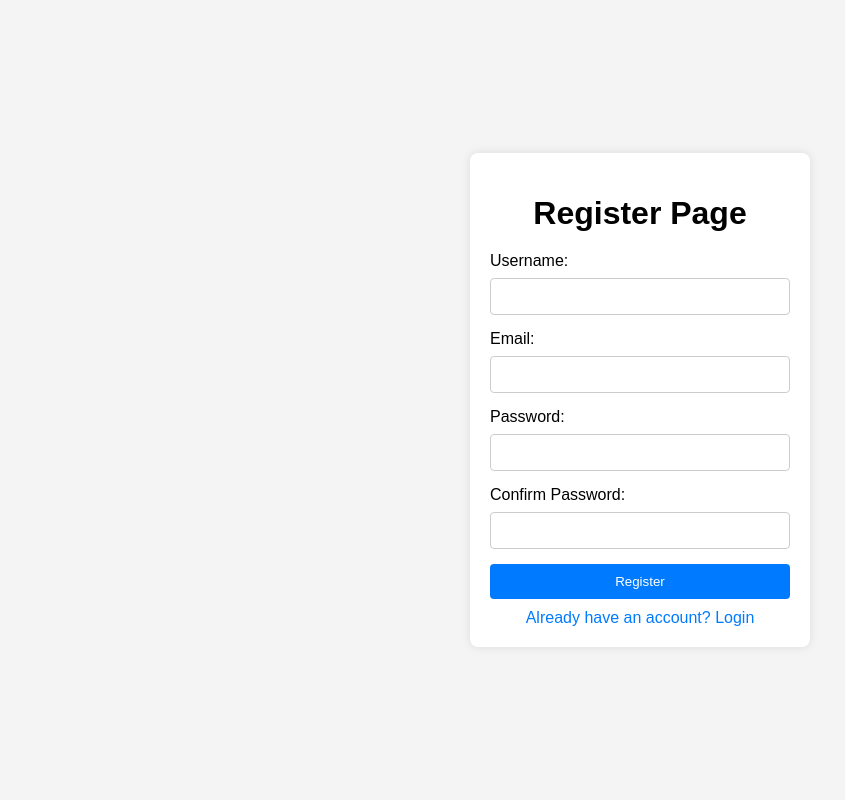
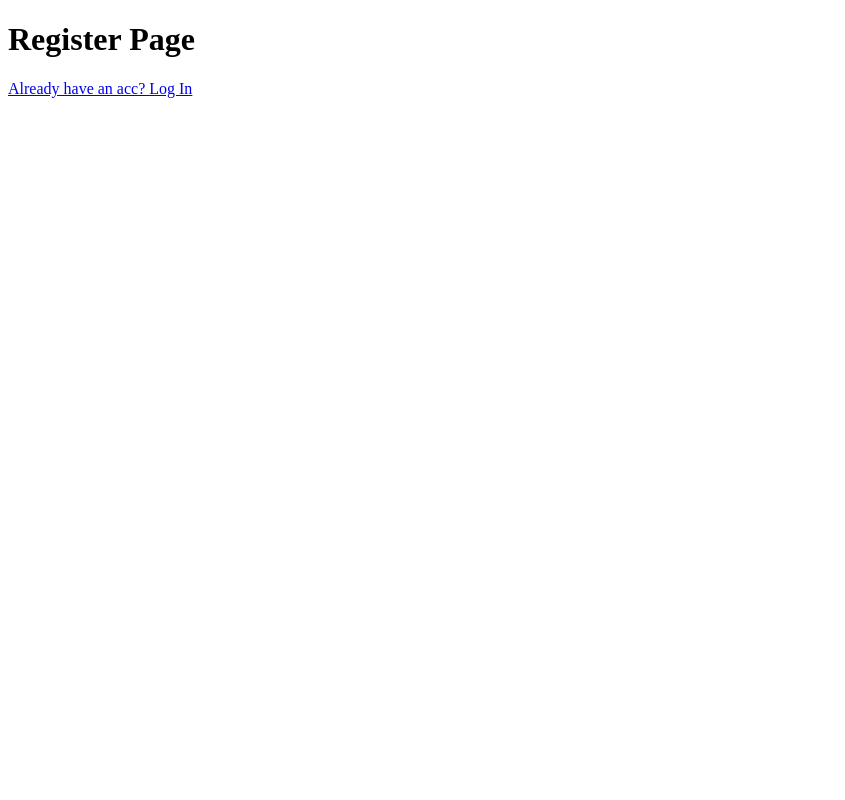
Before and after one commit to Genti1bytyqi/IS_PasswordManager, a Flask app: page /register in a window 1280 px wide. Shown: the whole page, without its empty margins (0-845 px from the left). Run offline with Flask 3, Linux system fonts and the light colour scheme.

Commit message:
Revert "GUI-PMA:Created frontend part ' Login and Register page'"

```diff
--- a/app/main.py
+++ b/app/main.py
@@ -1,11 +1,11 @@
 from flask import Flask
-# from flask import SQLAlchemy
+from flask_sqlalchemy import SQLAlchemy
 
 app = Flask(__name__)
 app.config['SQLALCHEMY_DATABASE_URI'] = 'sqlite:///Password_manager.db'
 app.config['SQLALCHEMY_TRACK_MODIFICATIONS'] = False
 
-# db = SQLAlchemy(app)
+db = SQLAlchemy(app)
 
 # Import routes after initializing app and db
 from route import *
--- a/app/templates/register.html
+++ b/app/templates/register.html
@@ -3,79 +3,11 @@
 <head>
     <meta charset="UTF-8">
     <meta name="viewport" content="width=device-width, initial-scale=1.0">
-    <title>Register Page</title>
-    <style>
-        body {
-            font-family: Arial, sans-serif;
-            background-color: #f4f4f4;
-            display: flex;
-            justify-content: center;
-            align-items: center;
-            height: 100vh;
-            margin: 0;
-        }
-        .container {
-            background-color: #fff;
-            padding: 20px;
-            border-radius: 8px;
-            box-shadow: 0 0 10px rgba(0, 0, 0, 0.1);
-            width: 300px;
-            text-align: center;
-        }
-        h1 {
-            margin-bottom: 20px;
-        }
-        label {
-            display: block;
-            margin-bottom: 8px;
-            text-align: left;
-        }
-        input[type="text"], input[type="password"], input[type="email"] {
-            width: 100%;
-            padding: 10px;
-            margin-bottom: 15px;
-            border: 1px solid #ccc;
-            border-radius: 4px;
-            box-sizing: border-box;
-        }
-        button {
-            background-color: #007bff;
-            color: white;
-            padding: 10px 20px;
-            border: none;
-            border-radius: 4px;
-            cursor: pointer;
-            width: 100%;
-        }
-        button:hover {
-            background-color: #0056b3;
-        }
-        a {
-            display: block;
-            margin-top: 10px;
-            color: #007bff;
-            text-decoration: none;
-        }
-        a:hover {
-            text-decoration: underline;
-        }
-    </style>
+    <title>register-page</title>
 </head>
 <body>
-    <div class="container">
-        <h1>Register Page</h1>
-        <form action="{{ url_for('register') }}" method="POST">
-            <label for="username">Username:</label>
-            <input type="text" id="username" name="username" required>
-            <label for="email">Email:</label>
-            <input type="email" id="email" name="email" required>
-            <label for="password">Password:</label>
-            <input type="password" id="password" name="password" required>
-            <label for="confirm_password">Confirm Password:</label>
-            <input type="password" id="confirm_password" name="confirm_password" required>
-            <button type="submit">Register</button>
-        </form>
-        <a href="{{ url_for('login') }}">Already have an account? Login</a>
-    </div>
+    <h1>Register Page</h1>
+    <a href="{{url_for('login')}}">Already have an acc? Log In</a>
+
 </body>
 </html>
```
Also changed, not shown: app/templates/login.html (+3 -68 lines).
